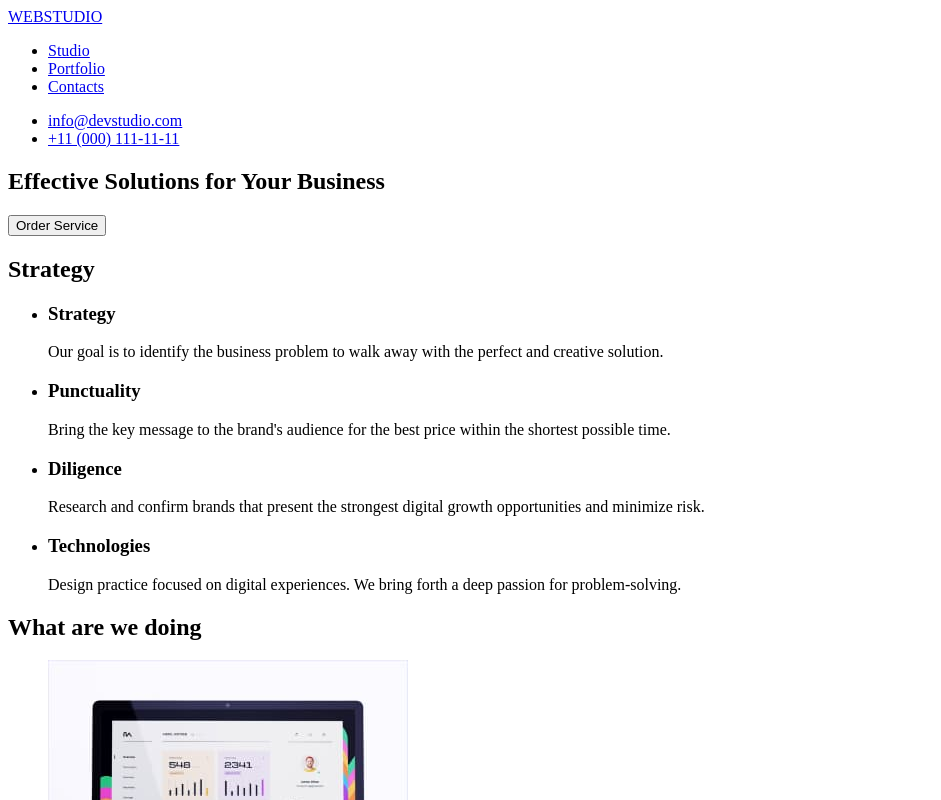
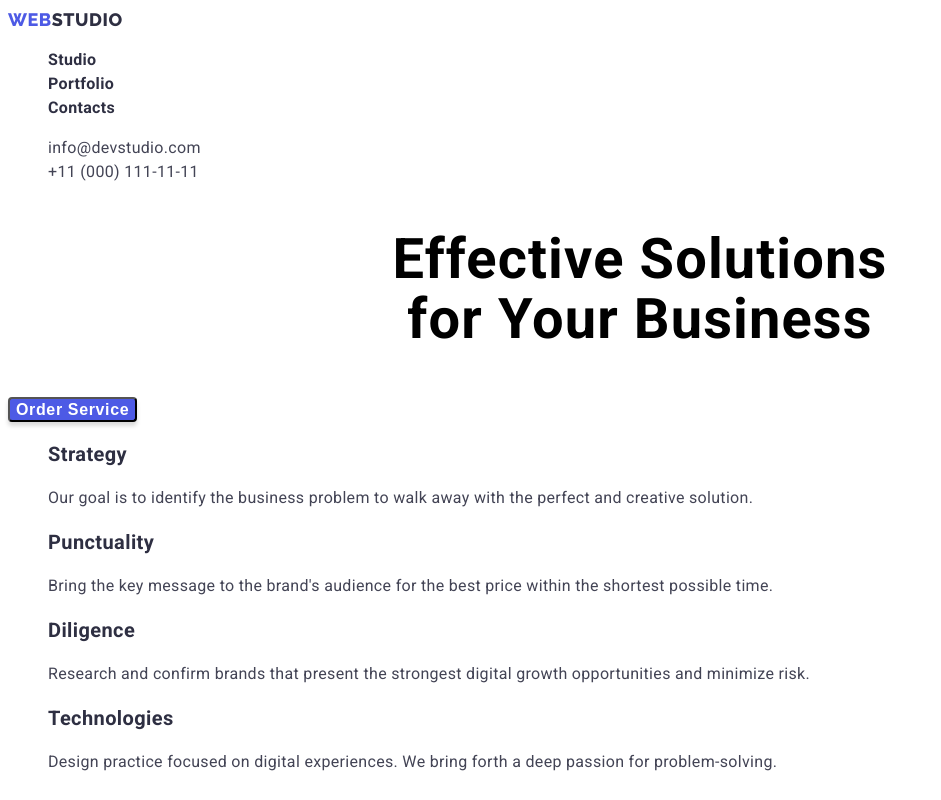
Before and after one commit to Xenia929/goit-markup-hw-02, a plain HTML site: page index.html in a window 1280 px wide. Shown: the top 800 px of the page, without its empty margins (0-941 px from the left). Drawn offline with Linux system fonts and the light colour scheme.

Commit message:
add css file for the main page
text changes

```diff
--- /dev/null
+++ b/css/styles.css
@@ -0,0 +1,161 @@
+:root {
+    --primary-font: 'Roboto', sans-serif;
+    --secondary-font: 'Raleway', sans-serif;
+    --primary-text-color: #2E2F42 ;
+    --primary-secondary-color: #434455 ;
+}
+
+.list {
+    list-style: none;
+}
+
+.link {
+    text-decoration: none;
+}
+
+body {
+    font-family: var(--primary-font);
+}
+
+/* ======================== COMPONENTS ======================== */
+.page-title {
+    font-weight: 600;
+    font-size: 36px;
+    line-height: 1.11;
+    text-align: center;
+    letter-spacing: 0.02em;
+    text-transform: capitalize;
+    color: var(--primary-text-color);
+}
+
+.logo {
+    font-family: var(--secondary-font);
+    font-weight: 800;
+    font-size: 18px;
+    line-height: 1.33;
+    display: flex;
+    align-items: center;
+    letter-spacing: 0.03em;
+    text-transform: uppercase;
+    color: var(--primary-text-color);
+}
+
+.logo-first-part {
+    font-family: var(--secondary-font);
+    font-style: normal;
+    font-weight: 800;
+    font-size: 18px;
+    line-height: 1.33;
+    display: flex;
+    align-items: center;
+    letter-spacing: 0.03em;
+    text-transform: uppercase;
+    color: #4D5AE5;
+}
+/* ======================== /COMPONENTS ======================== */
+
+/* ======================== HEADER ======================== */
+.menu-link {
+    font-weight: 600;
+    font-size: 16px;
+    line-height: 1.5;
+    letter-spacing: 0.02em;
+    color: var(--primary-text-color);
+}
+
+.mail {
+    font-weight: 400;
+    font-size: 16px;
+    line-height: 1.5;
+    letter-spacing: 0.02em;
+    color: var(--primary-secondary-color);
+}
+
+.phone-number {
+    font-weight: 400;
+    font-size: 16px;
+    line-height: 1.5;
+    letter-spacing: 0.02em;
+    color: var(--primary-secondary-color);
+}
+/* ======================== /HEADER ======================== */
+
+/* ======================== HERO ======================== */
+.main-title {
+    font-style: normal;
+    font-weight: 600;
+    font-size: 56px;
+    line-height: 1.07;
+    text-align: center;
+    letter-spacing: 0.02em;
+    /* color: #FFFFFF; */
+}
+
+.modal-btn {
+    font-weight: 600;
+    font-size: 16px;
+    line-height: 1.19;
+    display: flex;
+    align-items: center;
+    letter-spacing: 0.04em;
+    color: #FFFFFF;
+    background-color: #4D5AE5;
+    cursor: pointer;
+    box-shadow: 0px 4px 4px rgba(0, 0, 0, 0.15);
+    border-radius: 4px;
+
+
+}
+/* ======================== /HERO ======================== */
+
+/* ======================== ABOUT ======================== */
+.plus-list-title {
+    font-weight: 600;
+    font-size: 20px;
+    line-height: 1.2;
+    letter-spacing: 0.02em;
+    color: var(--primary-text-color);
+}
+
+.plus-list-desc {
+    font-weight: 400;
+    font-size: 16px;
+    line-height: 1.5;
+    letter-spacing: 0.02em;
+    color: var(--primary-secondary-color);
+}
+/* ======================== /ABOUT ======================== */
+
+/* ======================== WHAT DOING ======================== */
+
+/*======================== /WHAT DOING ========================  */
+
+/* ======================== OUR TEAM ======================== */
+.command-name {
+    font-weight: 600;
+    font-size: 20px;
+    line-height: 1.2;
+    text-align: center;
+    letter-spacing: 0.02em;
+    color: var(--primary-text-color);
+}
+
+.command-work {
+    font-weight: 400;
+    font-size: 16px;
+    line-height: 1.5;
+    text-align: center;
+    letter-spacing: 0.02em;
+    color: var(--primary-secondary-color);
+}
+/* ======================== /OUR TEAM ======================== */
+
+/* ======================== FOOTER ======================== */
+.footer-desc {
+    font-weight: 400;
+    font-size: 16px;
+    line-height: 1.5;
+    letter-spacing: 0.02em;
+    color: #E7E9FC;
+}
+/* ======================== /FOOTER ======================== */
--- a/index.html
+++ b/index.html
@@ -5,57 +5,69 @@
     <meta charset="UTF-8">
     <meta http-equiv="X-UA-Compatible" content="IE=edge">
     <meta name="viewport" content="width=device-width, initial-scale=1.0">
-    <title>Module 1.1</title>
+    <title>Module 2.1</title>
+    <link rel="preconnect" href="https://fonts.googleapis.com">
+    <link rel="preconnect" href="https://fonts.gstatic.com" crossorigin>
+    <link href="https://fonts.googleapis.com/css2?family=Raleway:wght@800&family=Roboto:wght@400;700&display=swap"
+        rel="stylesheet">
+    <link rel="stylesheet" href="./css/styles.css">
 </head>
 
 <body>
-    <header>
-        <nav>
-            <a href="./index.html">WEBSTUDIO</a>
-            <ul>
-                <li><a href="#">Studio</a></li>
-                <li><a href="#">Portfolio</a></li>
-                <li><a href="#">Contacts</a></li>
+    <!-- Header -->
+    <header class="page-header">
+        <nav class="page-nav">
+            <a class="logo link" href="./index.html"> <span class="logo-first-part">WEB</span>STUDIO</a>
+            <ul class="menu list">
+                <li class="menu-item">
+                    <a class="menu-link link" href="#">Studio</a>
+                </li>
+                <li class="menu-item">
+                    <a class="menu-link link"href="#">Portfolio</a>
+                </li>
+                <li class="menu-item">
+                    <a class="menu-link link"href="#">Contacts</a>
+                </li>
             </ul>
         </nav>
-        <ul>
-            <li><a href="mailto:info@devstudio.com">info@devstudio.com</a></li>
-            <li><a href="tel:+11(000)1111111">+11 (000) 111-11-11</a></li>
+        <ul class="list">
+            <li><a class="mail link" href="mailto:info@devstudio.com">info@devstudio.com</a></li>
+            <li><a class="phone-number link" href="tel:+11(000)1111111">+11 (000) 111-11-11</a></li>
         </ul>
     </header>
     <main>
         <!--Hero-->
-        <section>
-            <h1>Effective Solutions for Your Business</h1>
-            <button type="button">Order Service</button>
+        <section class="hero">
+            <h1 class="main-title">Effective Solutions <br> for Your Business</h1>
+            <button class="modal-btn" type="button">Order Service</button>
         </section>
         <!--about-->
         <section>
-            <h2>Strategy</h2>
-            <ul>
-                <li>
-                    <h3>Strategy</h3>
-                    <p>Our goal is to identify the business
+            <!-- <h2>Strategy</h2> -->
+            <ul class="plus-list list">
+                <li class="plus-list-item">
+                    <h3 class="plus-list-title">Strategy</h3>
+                    <p class="plus-list-desc">Our goal is to identify the business
                     problem to walk away with the perfect and creative solution.</p>
                 </li>
-                <li>
-                    <h3>Punctuality</h3>
-                    <p>Bring the key message to the brand's audience for the best price within the shortest possible time.</p>
+                <li class="plus-list-item">
+                    <h3 class="plus-list-title">Punctuality</h3>
+                    <p class="plus-list-desc">Bring the key message to the brand's audience for the best price within the shortest possible time.</p>
                 </li>
-                <li>
-                    <h3>Diligence</h3>
-                    <p>Research and confirm brands that present the strongest digital growth opportunities and minimize risk.</p>
+                <li class="plus-list-item">
+                    <h3 class="plus-list-title">Diligence</h3>
+                    <p class="plus-list-desc">Research and confirm brands that present the strongest digital growth opportunities and minimize risk.</p>
                 </li>
-                <li>
-                    <h3>Technologies</h3>
-                    <p>Design practice focused on digital experiences. We bring forth a deep passion for problem-solving.</p>
+                <li class="plus-list-item">
+                    <h3 class="plus-list-title">Technologies</h3>
+                    <p class="plus-list-desc">Design practice focused on digital experiences. We bring forth a deep passion for problem-solving.</p>
                 </li>
             </ul>
         </section>
         <!--what doing-->
         <section>
-            <h2>What are we doing</h2>
-            <ul>
+            <h2 class="page-title">What are we doing</h2>
+            <ul class="list">
                 <li>
                     <img width="360" height="300" src="./img/do/photo-1.jpg" alt="Photo 1">
                 </li>
@@ -69,34 +81,34 @@
         </section>
         <!--our team-->
         <section>
-            <h2>Our Team</h2>
-            <ul>
-                <li>
+            <h2 class="page-title">Our Team</h2>
+            <ul class="command-list list">
+                <li class="command-item">
                     <img width="264" height="260" src="./img/team/mark-guerrero.jpg" alt="Mark Guerrero">
-                    <h3>Mark Guerrero</h3>
-                    <p>Product Designer</p>
+                    <h3 class="command-name">Mark Guerrero</h3>
+                    <p class="command-work">Product Designer</p>
                 </li>
-                <li>
+                <li class="command-item">
                     <img width="264" height="260" src="./img/team/tom-ford.jpg" alt="Tom Ford">
-                    <h3>Tom Ford</h3>
-                    <p>Frontend Developer</p>
+                    <h3 class="command-name">Tom Ford</h3>
+                    <p class="command-work">Frontend Developer</p>
                 </li>
-                <li>
+                <li class="command-item">
                     <img width="264" height="260" src="./img/team/camila-garcia.jpg" alt="Camila Garcia">
-                    <h3>Camila Garcia</h3>
-                    <p>Marketing</p>
+                    <h3 class="command-name">Camila Garcia</h3>
+                    <p class="command-work">Marketing</p>
                 </li>
-                <li>
+                <li class="command-item">
                     <img width="264" height="260" src="./img/team/daniel-wilson.jpg" alt="Daniel Wilson">
-                    <h3>Daniel Wilson</h3>
-                    <p>UI Designer</p>
+                    <h3 class="command-name">Daniel Wilson</h3>
+                    <p class="command-work">UI Designer</p>
                 </li>
             </ul>
         </section>
     </main>
     <footer>
-        <a href="./index.html">WEBSTUDIO</a>
-        <p>Increase the flow of customers and sales for your business with digital marketing & growth solutions.</p>
+        <a class="logo link" href="./index.html"> <span class="logo-first-part">WEB</span>STUDIO</a>
+        <p class="footer-desc">Increase the flow of customers and sales for your business with digital marketing & growth solutions.</p>
     </footer>
 </body>
 
```
